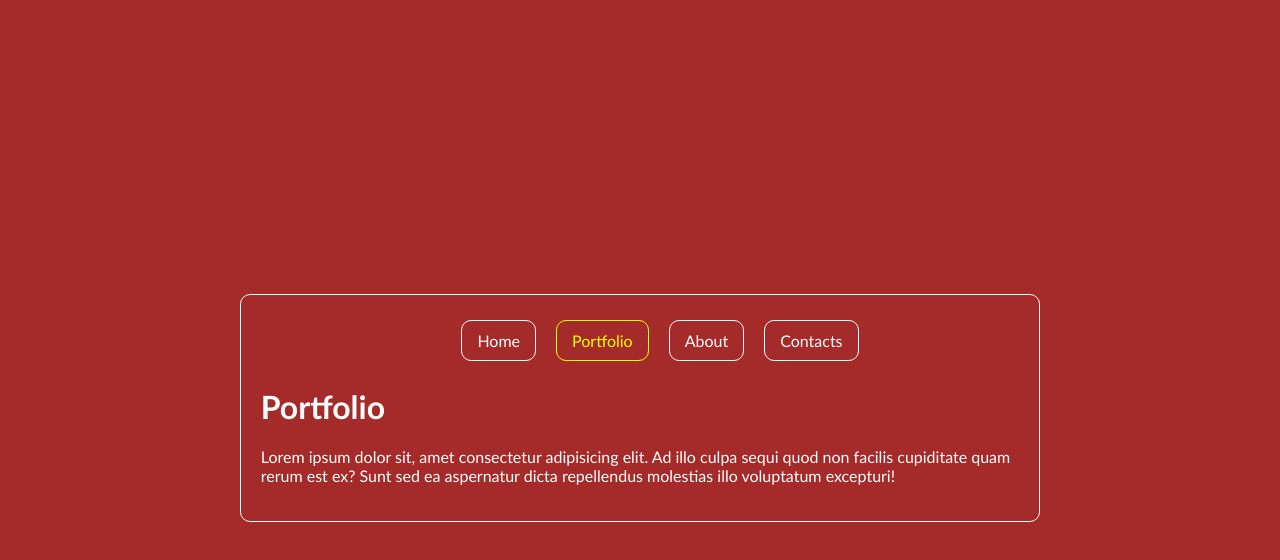
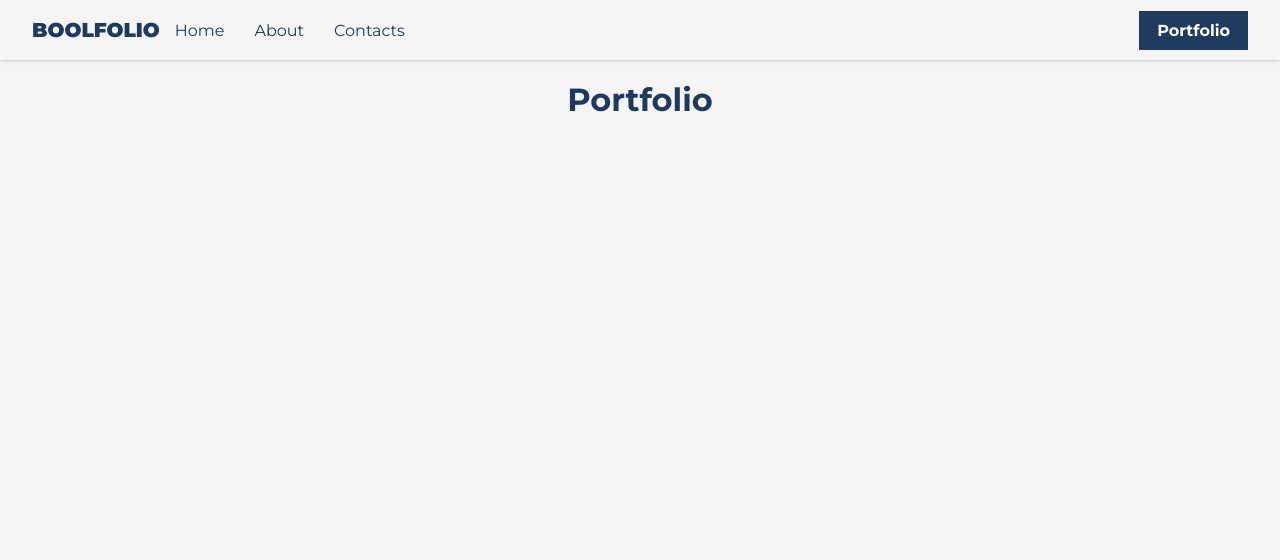
Before and after one commit to ginevrabotrugno/vite-boolfolio, a Vue app: page /portfolio in a window 1280 px wide. Shown: the top 560 px of the page. Built offline with nearby package versions, Linux system fonts and the light colour scheme; no server answers.

Commit message:
fix: style

```diff
--- a/src/App.vue
+++ b/src/App.vue
@@ -1,19 +1,29 @@
 <script>
-  import Navbar from './components/partials/Navbar.vue';
+  import Header from './components/Header.vue';
   export default {
     components:{
-      Navbar
+      Header
     }
   }
 </script>
 
 <template>
-  <div class="container">
-    <Navbar/>
-    <RouterView></RouterView>
-  </div>
+  <Header></Header>
+  <main>
+    <div class="container">
+      <RouterView></RouterView>
+    </div>
+  </main>
 </template>
 
 <style lang="scss" scoped>
+  main {
+    margin-top: 80px;
 
+    .container {
+      width: 80%;
+      margin: 0 auto;
+      text-align: center;
+    }
+  }
 </style>
--- a/src/assets/main.scss
+++ b/src/assets/main.scss
@@ -1,20 +1,27 @@
-body {
+@import url('https://fonts.googleapis.com/css2?family=Montserrat:ital,wght@0,100..900;1,100..900&display=swap');
 
-    //DEBUG
-    background-color: brown;
-    color: white;
-    font-family: 'Trebuchet MS', 'Lucida Sans Unicode', 'Lucida Grande', 'Lucida Sans', Arial, sans-serif;
-    display: flex;
-    justify-content: center;
-    align-items: center;
-    height: 100vh;
-    overflow: hidden;
+* {
+    margin: 0;
+    padding: 0;
+    box-sizing: border-box;
+}
 
-    .container {
-        max-width: 60%;
-        margin: 0 auto;
-        border-radius: 10px;
-        border: 1px solid white;
-        padding: 20px;
-    }
+:root {
+    --primary : #1E3A5F;
+    --secondary : #7FDBDA;
+    --background : #F5F5F5;
+    --accent : #FEC107;
+    --neutral : #FFFFFF;
+    background-color: var(--background);
+    color: var(--primary);
+    font-family: "Montserrat", sans-serif;
 }
+
+ul {
+    list-style: none;
+}
+
+a {
+    color: inherit;
+    text-decoration: none;
+}
--- /dev/null
+++ b/src/components/Header.vue
@@ -0,0 +1,47 @@
+<script>
+    import Navbar from './partials/Navbar.vue';
+    export default {
+        name: 'Header',
+        components:{
+            Navbar
+        }
+    }
+</script>
+
+<template>
+    <header>
+        <div class="container">
+            <div id="logo">
+                BOOLFOLIO
+            </div>
+            <Navbar></Navbar>
+        </div>
+    </header>
+</template>
+
+<style scoped lang="scss">
+    header {
+        width: 100%;
+        height: 60px;
+        background-color: var(--background);
+        position: fixed;
+        top: 0;
+        left: 0;
+        z-index: 900;
+        box-shadow: 0 -2px 5px var(--primary);
+
+        #logo {
+            font-size: 20px;
+            font-weight: 900;
+        }
+
+        .container {
+            width: 95%;
+            height: 100%;
+            margin: 0 auto;
+            display: flex;
+            justify-content: space-between;
+            align-items: center;
+        }
+    }
+</style>
--- a/src/components/partials/Navbar.vue
+++ b/src/components/partials/Navbar.vue
@@ -7,56 +7,71 @@
 <template>
     <nav>
         <ul>
-            <li>
+            <li class="nav-link">
                 <RouterLink :to="{name: 'home'}">
                     Home
                 </RouterLink>
             </li>
-            <li>
-                <RouterLink :to="{name: 'portfolio'}">
-                    Portfolio
-                </RouterLink>
-            </li>
-            <li>
+            <li class="nav-link">
                 <RouterLink :to="{name: 'about'}">
                     About
                 </RouterLink>
             </li>
-            <li>
+            <li class="nav-link">
                 <RouterLink :to="{name: 'contacts'}">
                     Contacts
                 </RouterLink>
             </li>
         </ul>
+        <div id="header-btn">
+            <RouterLink :to="{name: 'portfolio'}">
+                Portfolio
+            </RouterLink>
+        </div>
     </nav>
 </template>
 
 <style scoped lang="scss">
+nav {
+    width: 100%;
+    display: flex;
+    justify-content: space-between;
 
-    nav {
+    ul {
         display: flex;
         justify-content: center;
         align-items: center;
 
-        ul {
-            list-style: none;
-            display: flex;
-            gap: 20px;
+        .nav-link {
+            margin: 0 15px;
 
-                a {
-                    color: white;
-                    text-decoration: none;
-                    padding: 10px 15px;
-                    border-radius: 10px;
-                    border: 1px solid white;
+            a {
+                &:hover,
+                &.active {
+                    color: var(--accent);
+                    font-weight: 600;
+                }
+            }
 
-                    &:hover,
-                    &.active {
-                        color: yellow;
-                        border: 1px solid yellow;
-                    }
-                }
         }
     }
 
+    #header-btn {
+        a {
+            padding: 10px 18px;
+            color: var(--primary);
+            background-color: var(--secondary);
+            margin-left: 50px;
+            font-weight: 700;
+
+            &:hover,
+            &.active {
+                color: var(--neutral);
+                background-color: var(--primary);
+            }
+        }
+
+    }
+
+}
 </style>
--- a/src/pages/Portfolio.vue
+++ b/src/pages/Portfolio.vue
@@ -26,7 +26,6 @@
 
 <template>
     <h1>Portfolio</h1>
-    <p>Lorem ipsum dolor sit, amet consectetur adipisicing elit. Ad illo culpa sequi quod non facilis cupiditate quam rerum est ex? Sunt sed ea aspernatur dicta repellendus molestias illo voluptatum excepturi!</p>
 </template>
 
 <style scoped lang="scss">
```
